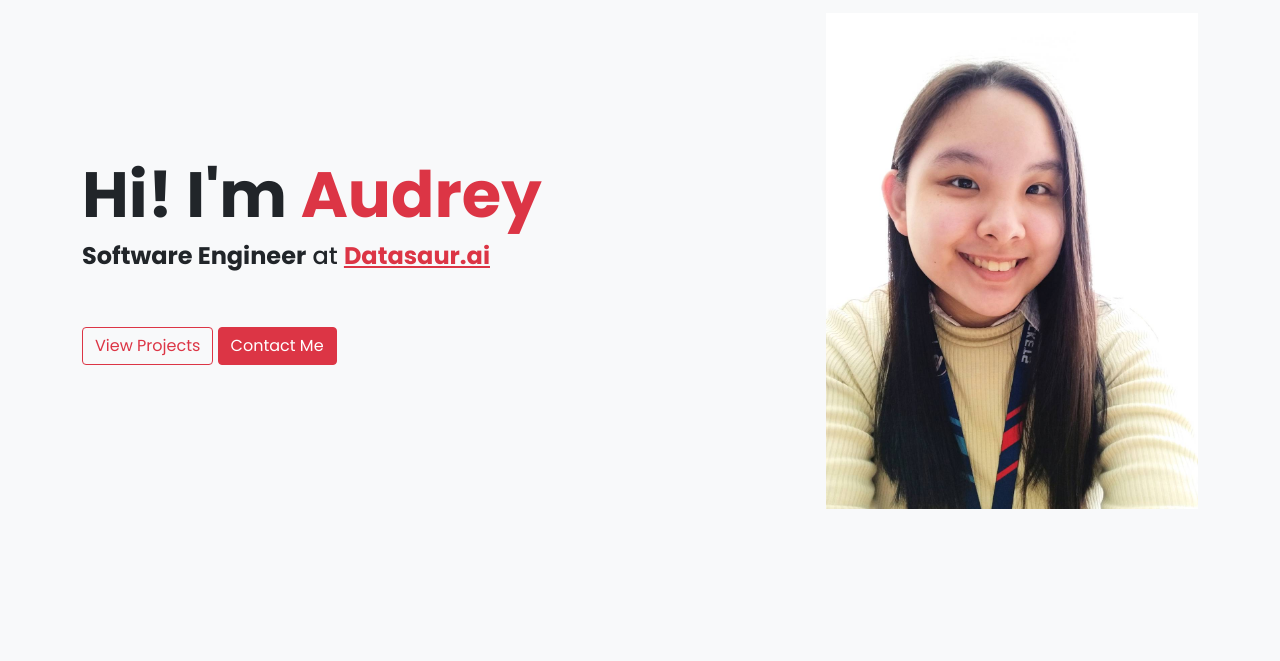
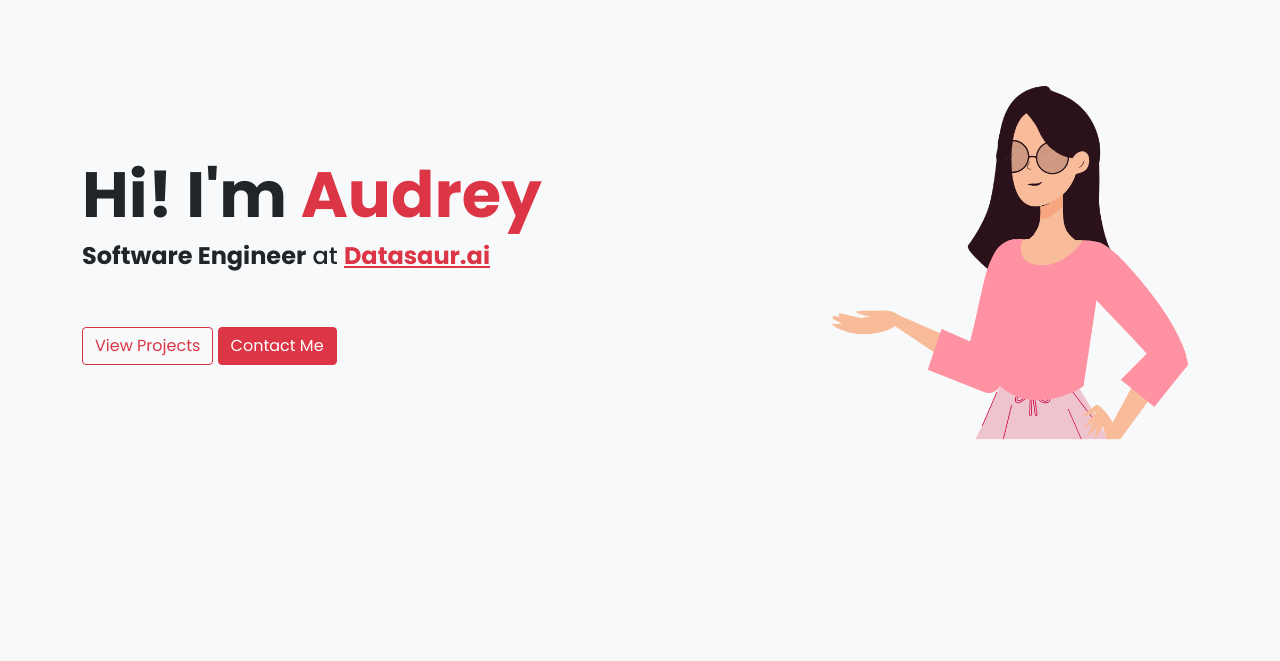
Before and after one commit to dreyychen/dreyychen.github.io, a plain HTML site: page index.html in a window 1280 px wide. Shown: the part 139-800 px from the top of the page. Drawn offline with nearby package versions, Linux system fonts and the light colour scheme.

Commit message:
change photo to avatar

```diff
--- a/index.html
+++ b/index.html
@@ -65,7 +65,7 @@
                     </div>
                 </div>
                 <div class="col-md-4 justify-content-center align-items-center d-md-flex d-none">
-                    <img src="assets/photo.jpg" alt="Audrey" style="object-fit: contain; width: 100%;">
+                    <img src="assets/avatar.png" alt="Audrey" style="object-fit: contain; width: 100%;">
                 </div>
             </div>
         </div>
```
Also changed, not shown: assets/avatar.png (added), assets/photo.jpg (deleted).
